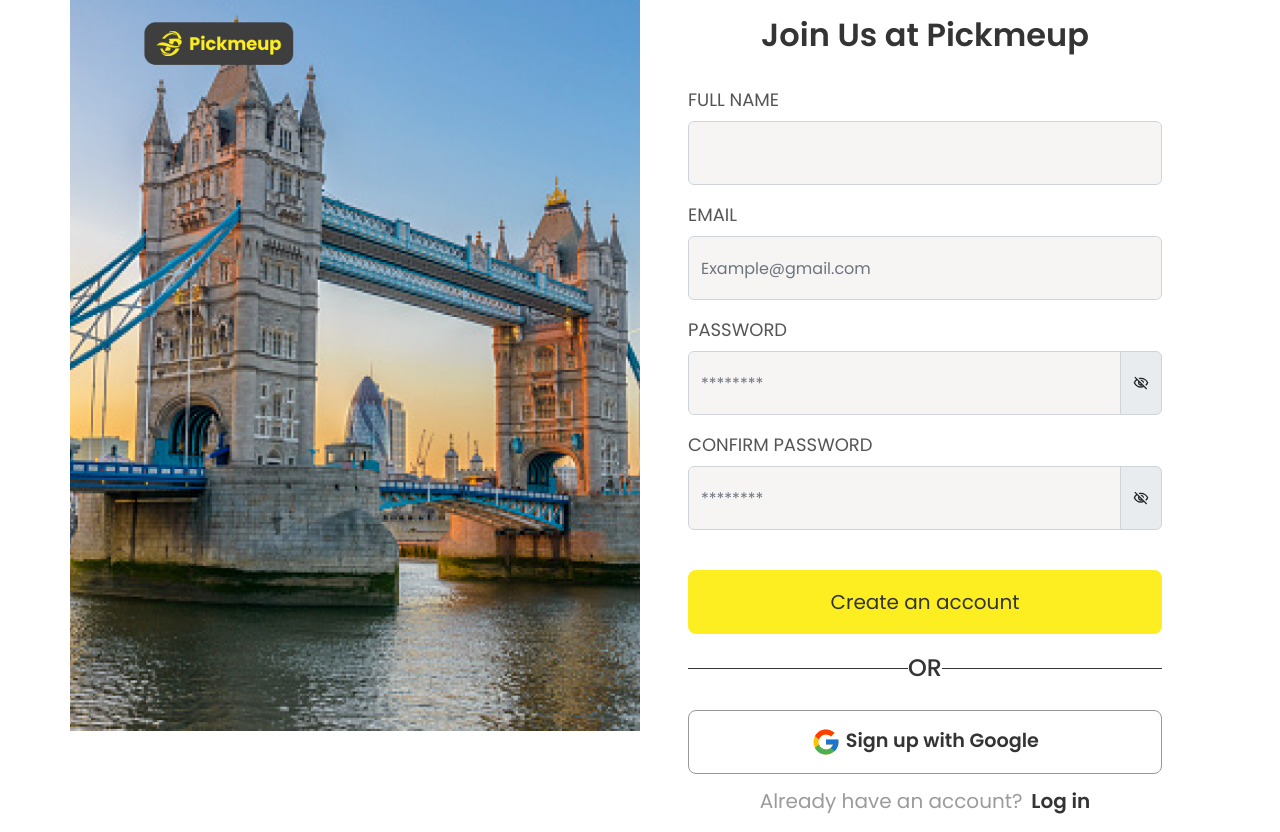
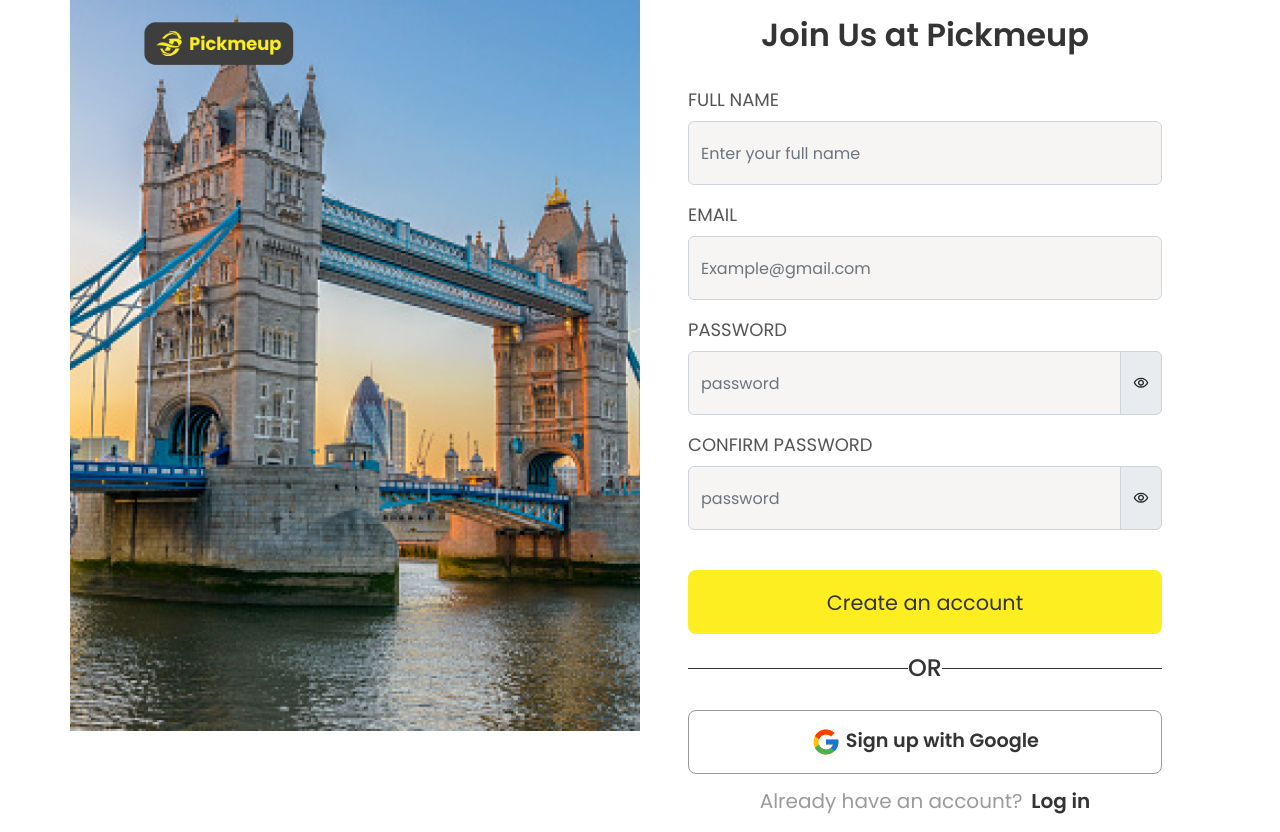
Before and after one commit to OluwabukolaAdelaka/pickmeup, a React (Create React App) app: page /signup in a window 1280 px wide. Built offline with nearby package versions, Linux system fonts and the light colour scheme; the HTML template or start-up script is replaced by a standard one.

Commit message:
dashboard, signin and signup updated

```diff
--- a/src/pages/Dashboard.jsx
+++ b/src/pages/Dashboard.jsx
@@ -51,7 +51,7 @@ function Dashboard() {
                 <img src={WalletIcon} className="img-fluid" alt="" />
               </div>
               <>
-                <button type="button" className="hero-btn">
+                <button type="button" className="db-hero-btn">
                   <Link className="text-decoration-none hero-btn-link" to="/">
                     <img
                       src={FundWalletIcon}
@@ -61,7 +61,7 @@ function Dashboard() {
                     Fund wallet
                   </Link>
                 </button>
-                <button type="button" className="hero-btn">
+                <button type="button" className="db-hero-btn">
                   <Link className="text-decoration-none hero-btn-link" to="/">
                     <img
                       src={TransactionIcon}
--- a/src/pages/SignIn.js
+++ b/src/pages/SignIn.js
@@ -8,7 +8,7 @@ import { FcGoogle } from "react-icons/fc";
 import "../styles/SignIn.css";
 
 function SignIn() {
-  const [visibility, setVisibility] = useState(false);
+  const [visibility, setVisibility] = useState(true);
 
   const toggleVisibility = () => {
     setVisibility(!visibility);
--- a/src/pages/Signup.js
+++ b/src/pages/Signup.js
@@ -8,8 +8,8 @@ import { FcGoogle } from "react-icons/fc";
 import "../styles/Signup.css";
 
 function Signup() {
-  const [visibility, setVisibility] = useState(false);
-  const [confirmVisibility, setConfirmVisibility] = useState(false);
+  const [visibility, setVisibility] = useState(true);
+  const [confirmVisibility, setConfirmVisibility] = useState(true);
 
   const toggleVisibility = () => {
     setVisibility(!visibility);
@@ -22,6 +22,7 @@ function Signup() {
   const onSubmit = async (values, actions) => {
     await new Promise((resolve) => setTimeout(resolve, 1000));
     actions.resetForm();
+    console.log(actions);
   }
 
   const {values, handleChange, errors, touched, handleSubmit, handleBlur} = useFormik({
@@ -62,6 +63,7 @@ function Signup() {
                 onChange={handleChange}
                 onBlur={handleBlur}
                 className="form-control"
+                placeholder="Enter your full name"
                 style={{ backgroundColor: "#f7f4f4", height: "4rem" }}
               />
               {errors.fullName && touched.fullName && <p className="signUpErrorMsg">{errors.fullName}</p>}
@@ -127,11 +129,19 @@ function Signup() {
               {errors.confirmPassword && touched.confirmPassword && <p className="signUpErrorMsg">{errors.confirmPassword}</p>}
             </div>
 
-            <div className="d-grid col-12 mx-auto">
-              <button className="btn signUpBtn" type="submit">
-               Create an account
+              {/* <div className="d-grid col-12 mx-auto">
+                <button className="btn signUpBtn" disabled={!isValid} type="submit">
+                Create an account
+                </button>
+              </div> */}
+
+            <Link to= "/signin" className="text-decoration-none">
+              <div className="d-grid col-12 mx-auto">
+              <button className="btn signUpBtn" type="submit" >
+              Create an account
               </button>
-            </div>
+              </div>
+            </Link>
             <span className="signUpOr">OR</span>
             <div className="d-grid col-12 mx-auto">
               <button className="btn signUpGoogle" type="button">
--- a/src/schemas/index.js
+++ b/src/schemas/index.js
@@ -1,10 +1,10 @@
 import * as yup from "yup";
 
-const passwordRules = /^(?=.*\d)(?=.*[a-z])(?=.*[A-Z]).{4,}$/;
+const passwordRules = /^(?=.*\d)(?=.*[a-z])(?=.*[A-Z]).{8,}$/;
 
 export const basicSchema = yup.object().shape({
     fullName: yup.string().max(30, "Full name must be 30 characters or less").required("Full name required"),
     email: yup.string().email("Please enter a valid email address").required("Email is required"),
-    password: yup.string().min(4).matches(passwordRules, {message: "Password must be minimum of 4 and include 1 uppercase letter, 1 lowercase letter, 1 numeric digit"}).required("Please enter your password"),
+    password: yup.string().min(8).matches(passwordRules, {message: "Password must be minimum of 8 and include 1 uppercase letter, 1 lowercase letter, 1 numeric digit"}).required("Please enter your password"),
     confirmPassword: yup.string().oneOf([yup.ref("password"), null], "Passwords must match").required("Plese confirm password"),
 });
--- a/src/styles/Dashboard.css
+++ b/src/styles/Dashboard.css
@@ -27,10 +27,12 @@
   padding-right: 1rem;
 }
 
-.hero-btn {
+.db-hero-btn {
   background: #ffffff;
   border: none;
+  border-radius: 0.5rem;
   margin: 0 1rem 0.5rem 0;
+  padding: 0.5rem;
   font-size: 1rem;
 }
 
--- a/src/styles/Signup.css
+++ b/src/styles/Signup.css
@@ -8,7 +8,7 @@
 .signUpBtn {
   height: 4rem;
   background-color: #fcee21;
-  font-size: 1.25rem;
+  font-size: 1.3rem;
   color: #343434;
   text-align: center;
   border-radius: 0.5rem;
@@ -18,8 +18,12 @@
 }
 
 .signUpBtn:hover {
-  background-color: rgba(252, 238, 33, 0.7);
+  background-color: rgba(252, 238, 33, 0.9);
 }
+
+/* .signUpBtn:disabled {
+  background-color: rgba(252, 238, 33, 0.5);
+} */
 
 .signUpErrorMsg {
   color: red;
```
